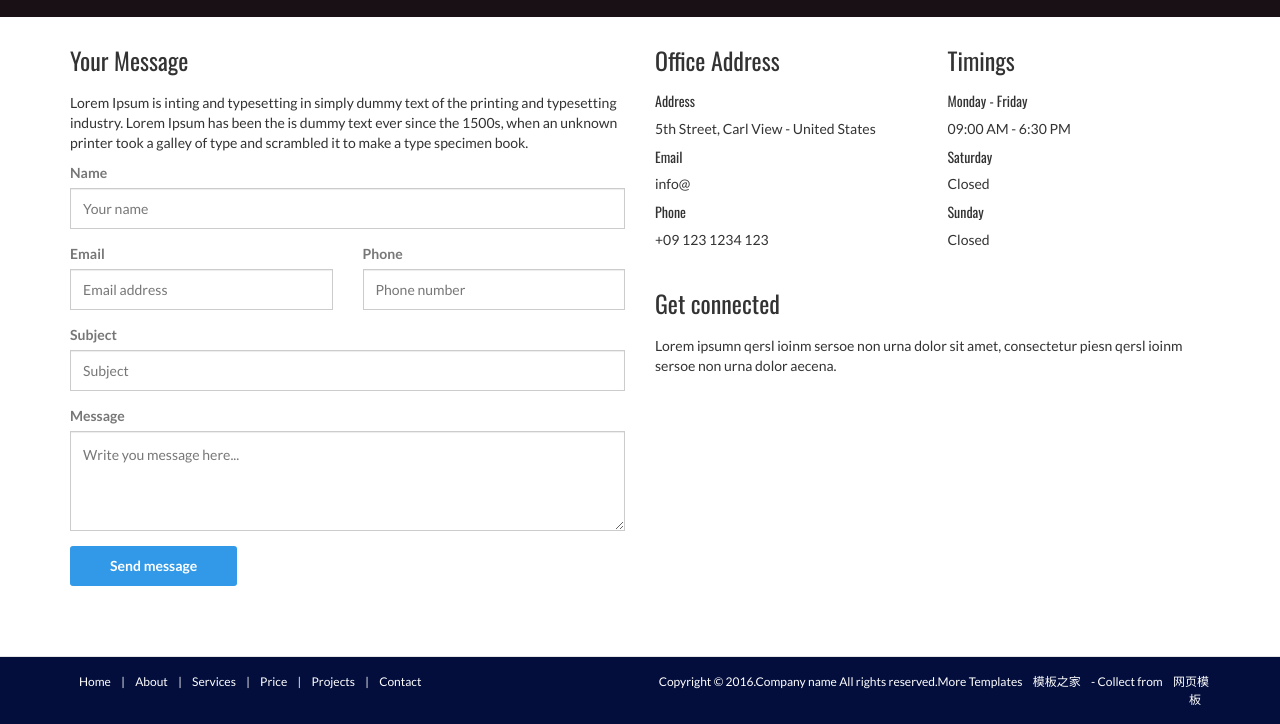
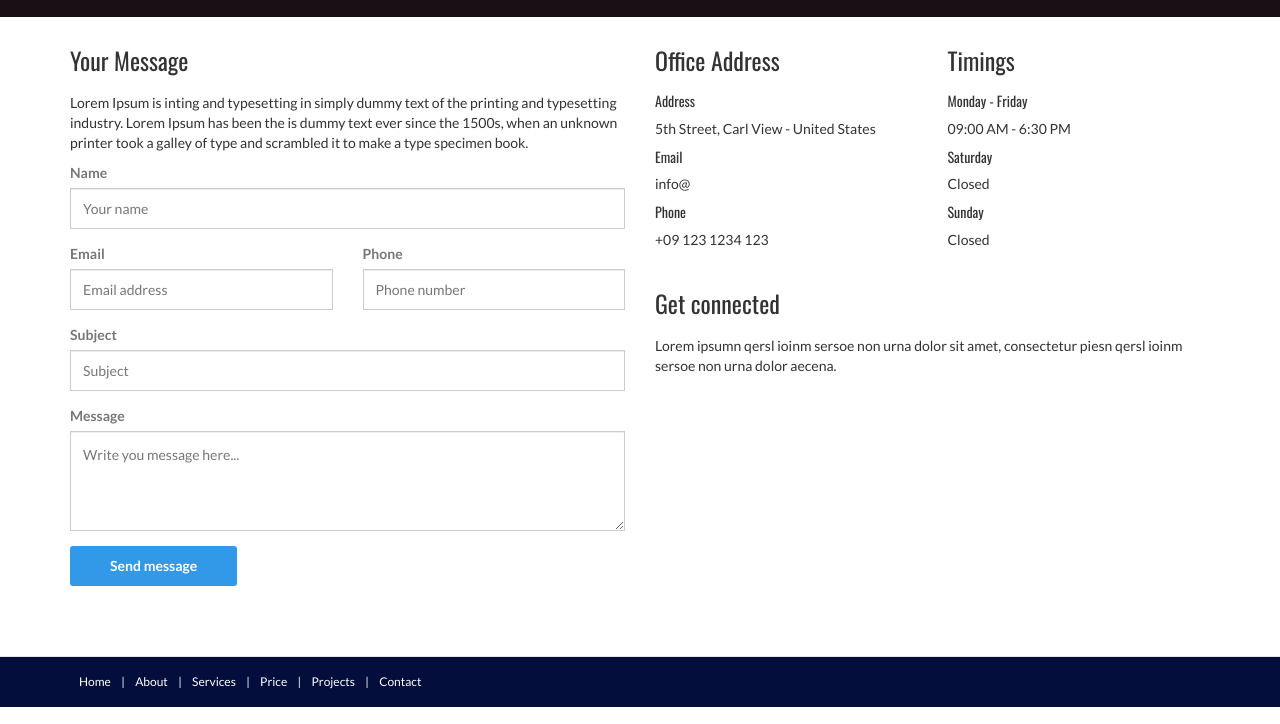
Before and after one commit to holic00china/holic00china.github.io, a plain HTML site: page contact.html in a window 1280 px wide. Shown: the part 183-907 px from the top of the page. Drawn offline with nearby package versions, Linux system fonts and the light colour scheme; some packages are replaced by stand-ins of ours.

Commit message:
Update contact.html

```diff
--- a/contact.html
+++ b/contact.html
@@ -164,7 +164,7 @@
 					<div class="col-md-6 panel">
 						<div class="panel-body">
 							<p class="text-right">
-								Copyright &copy; 2016.Company name All rights reserved.More Templates <a href="http://www.cssmoban.com/" target="_blank" title="模板之家">模板之家</a> - Collect from <a href="http://www.cssmoban.com/" title="网页模板" target="_blank">网页模板</a>
+
 							</p>
 						</div>
 					</div>
```
